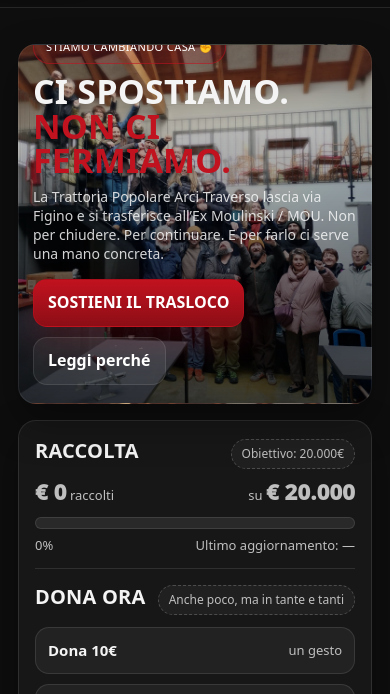
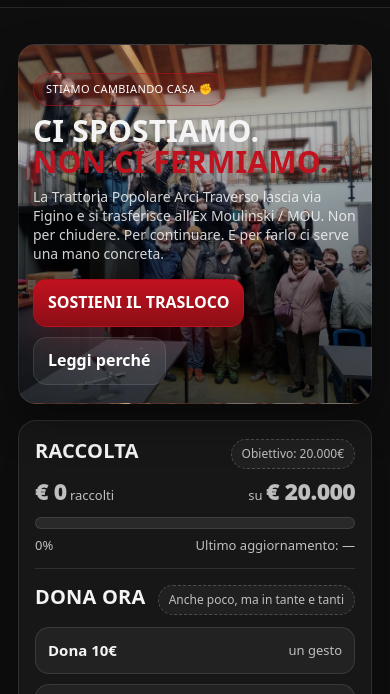
Before and after one commit to beppe87/traverso-nuovo, a plain HTML site: page index.html in a window 390 px wide. Shown: the part 140-834 px from the top of the page. Drawn offline with Linux system fonts and the light colour scheme.

Commit message:
Update index.html

```diff
--- a/index.html
+++ b/index.html
@@ -291,6 +291,25 @@
   }
   .kicker{ font-size: 11px; }
   .lead{ font-size: 14px; }
+}
+
+    /* === Extra mobile fix: niente taglio in alto === */
+@media (max-width: 520px){
+  /* più spazio sopra (notch + barra browser) */
+  .heroOverlay{
+    padding-top: calc(26px + env(safe-area-inset-top));
+  }
+
+  /* titolo su 3 righe e più piccolo */
+  h1{
+    font-size: 30px;
+    line-height: 1.03;
+  }
+
+  /* abbassa leggermente il bollino */
+  .kicker{
+    margin-top: 6px;
+  }
 }
   </style>
 </head>
```
